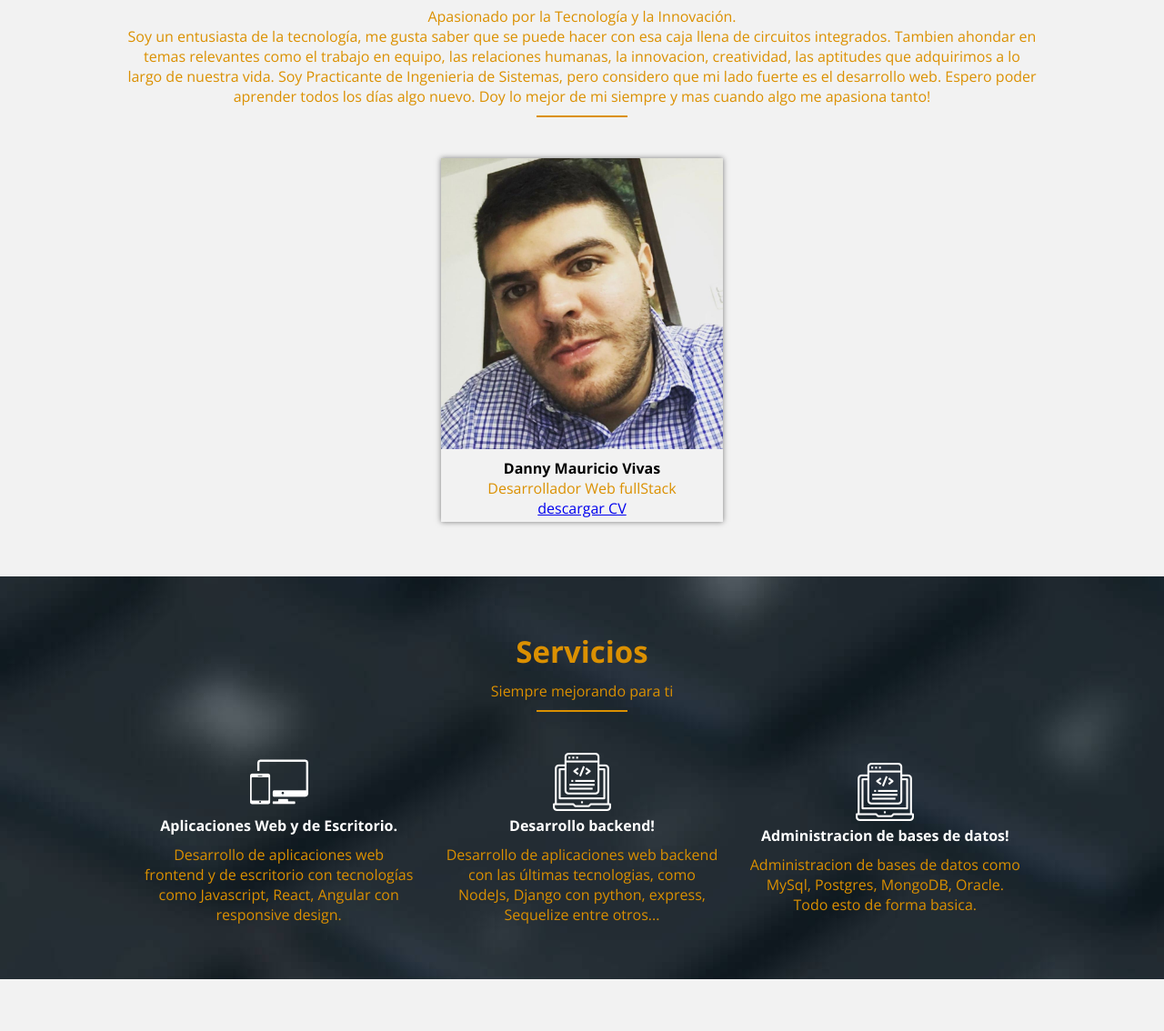
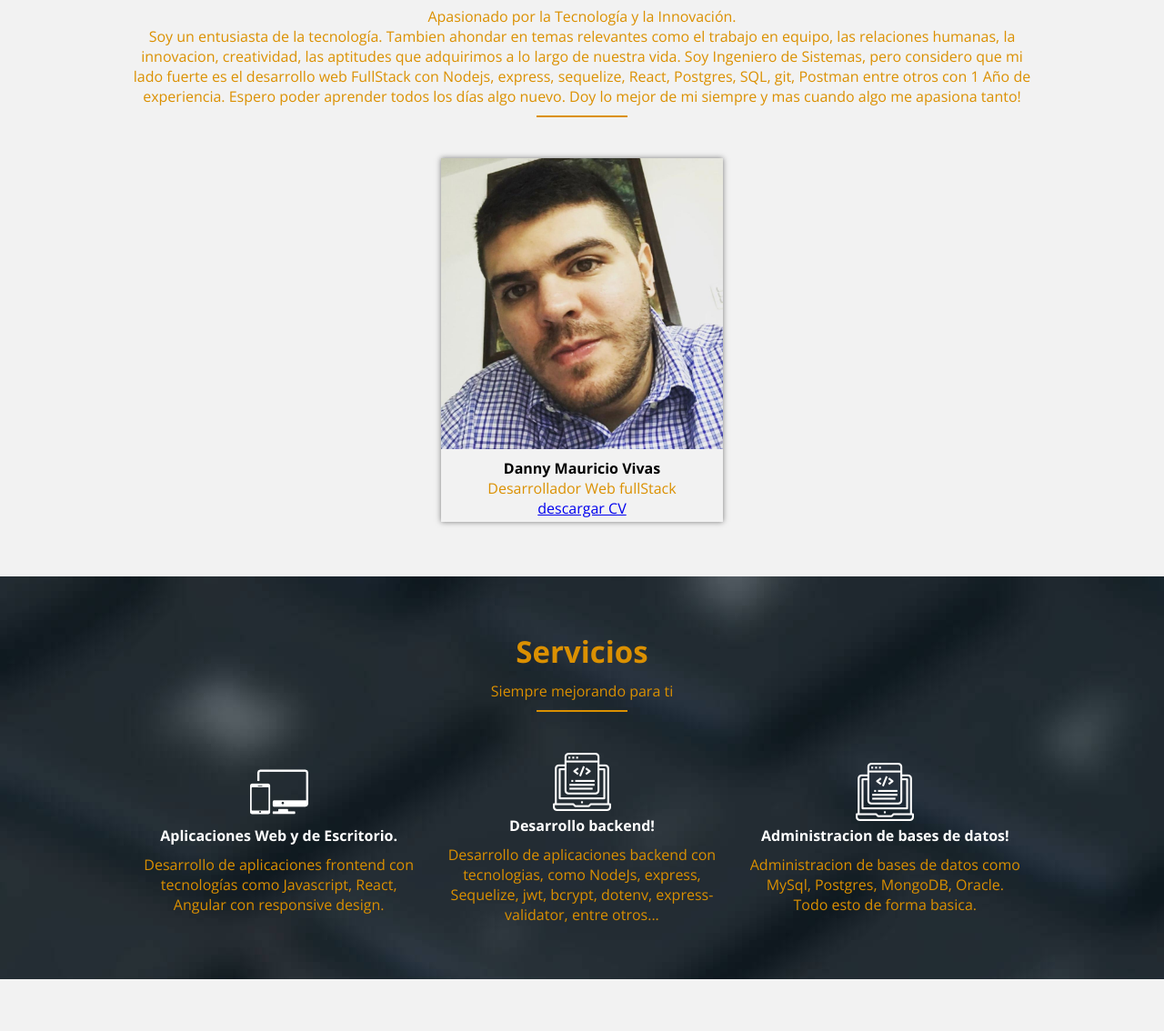
Before and after one commit to dnn-coder/Agencia, a plain HTML site: page index.html in a window 1280 px wide. Shown: the part 708-1842 px from the top of the page at 91% size. Drawn offline with nearby package versions, Linux system fonts and the light colour scheme.

Commit message:
detalles de actualizacion

```diff
--- a/index.html
+++ b/index.html
@@ -48,9 +48,9 @@
         <section class="team contenedor" id="equipo">
             <h3>Mi Perfil</h3>
             <p class="after">
-                Apasionado por la Tecnología y la Innovación. <br />Soy un entusiasta de la tecnología, me gusta saber que se puede hacer con esa caja llena de circuitos integrados. Tambien ahondar en temas relevantes como el trabajo en equipo, las relaciones
-                humanas, la innovacion, creatividad, las aptitudes que adquirimos a lo largo de nuestra vida. Soy Practicante de Ingenieria de Sistemas, pero considero que mi lado fuerte es el desarrollo web. Espero poder aprender todos los días
-                algo nuevo. Doy lo mejor de mi siempre y mas cuando algo me apasiona tanto!
+                Apasionado por la Tecnología y la Innovación. <br />Soy un entusiasta de la tecnología. Tambien ahondar en temas relevantes como el trabajo en equipo, las relaciones humanas, la innovacion, creatividad, las aptitudes que adquirimos a lo
+                largo de nuestra vida. Soy Ingeniero de Sistemas, pero considero que mi lado fuerte es el desarrollo web FullStack con Nodejs, express, sequelize, React, Postgres, SQL, git, Postman entre otros con 1 Año de experiencia. Espero poder aprender
+                todos los días algo nuevo. Doy lo mejor de mi siempre y mas cuando algo me apasiona tanto!
             </p>
             <div class="card">
                 <div class="content-card">
@@ -75,17 +75,16 @@
               <img src="img/responsive.png" alt="" />
               <h4>Aplicaciones Web y de Escritorio.</h4>
               <p>
-                Desarrollo de aplicaciones web frontend y de escritorio con
-                tecnologías como Javascript, React, Angular con responsive
-                design.
+                Desarrollo de aplicaciones frontend con tecnologías como
+                Javascript, React, Angular con responsive design.
               </p>
             </div>
             <div class="caja-servicios">
               <img src="img/efectos.png" alt="" />
               <h4>Desarrollo backend!</h4>
               <p>
-                Desarrollo de aplicaciones web backend con las últimas
-                tecnologias, como NodeJs, Django con python, express, Sequelize
+                Desarrollo de aplicaciones backend con tecnologias, como NodeJs,
+                express, Sequelize, jwt, bcrypt, dotenv, express-validator,
                 entre otros...
               </p>
             </div>
```
